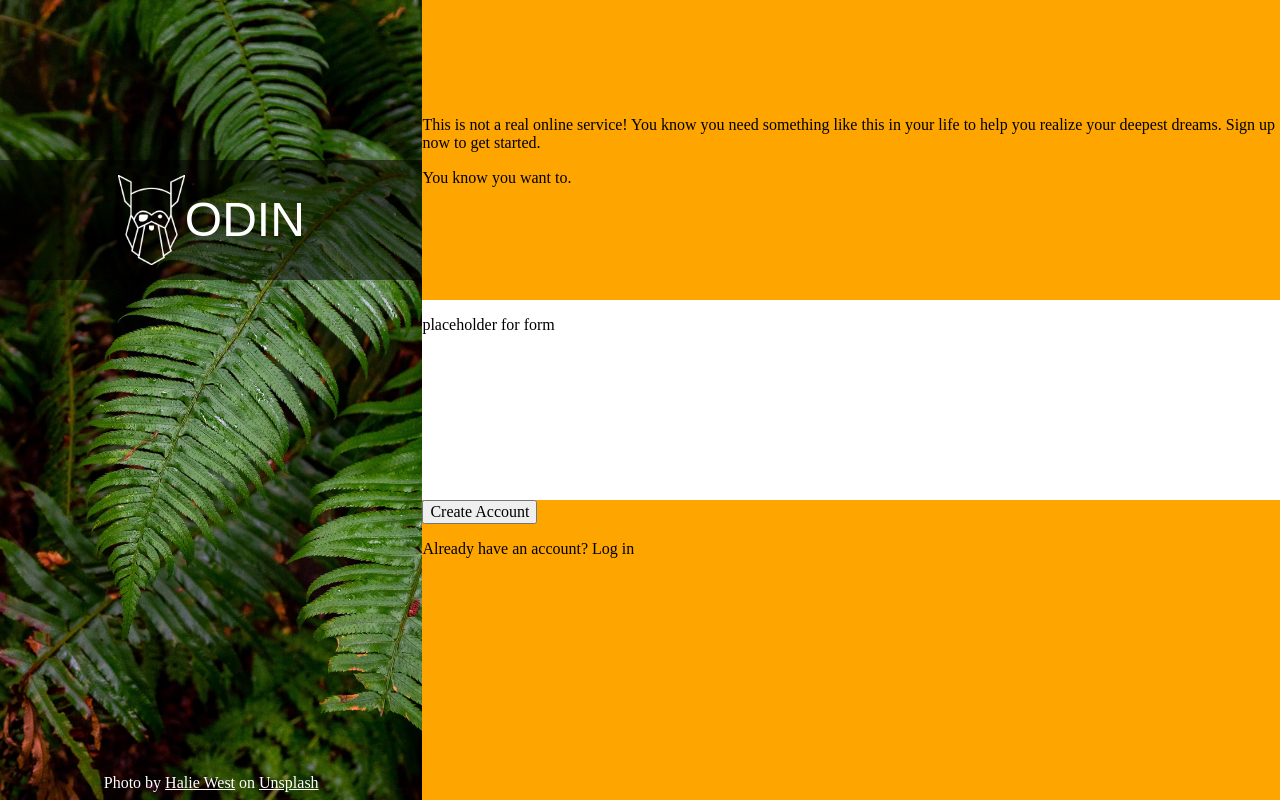
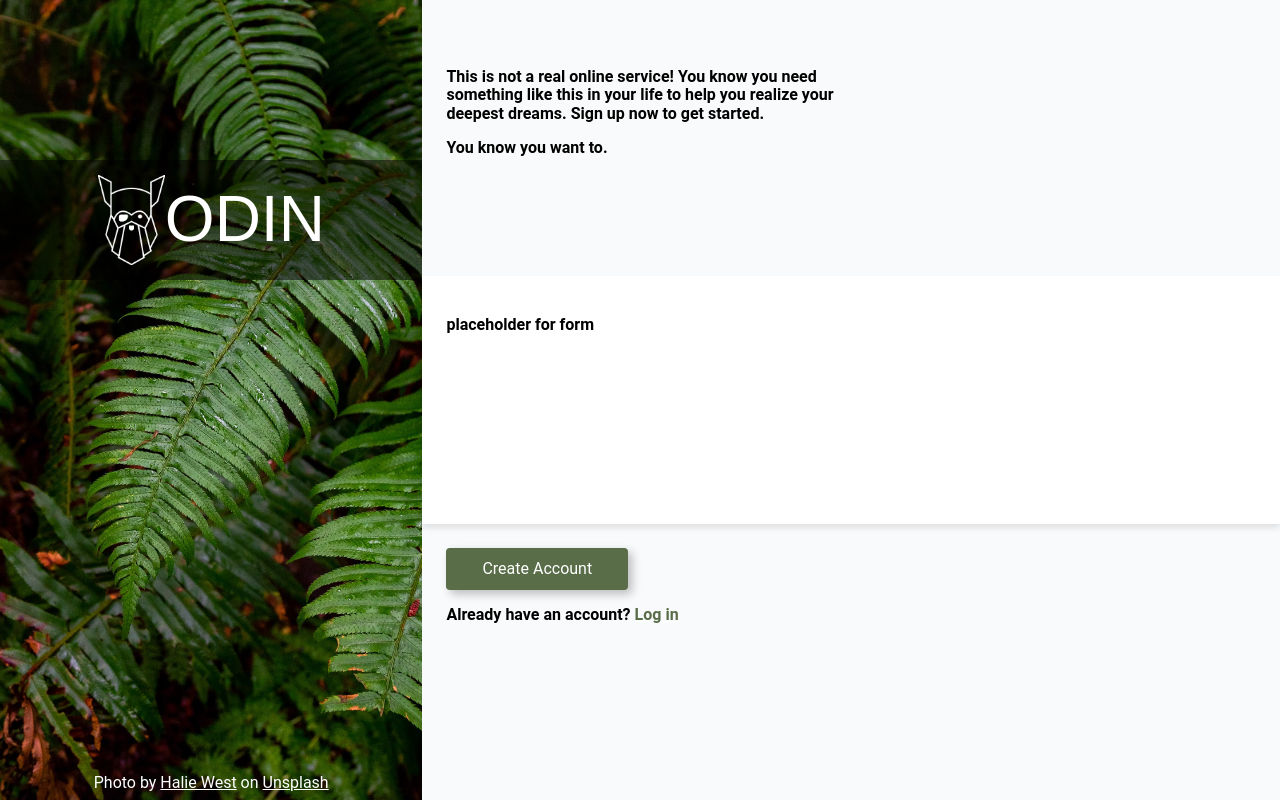
Before and after one commit to VolviX/sign-up-form, a plain HTML site: page index.html in a window 1280 px wide. Drawn offline with nearby package versions, Linux system fonts and the light colour scheme; a web font is replaced by a local one.

Commit message:
Add styling to page except the form section

```diff
--- a/index.html
+++ b/index.html
@@ -28,7 +28,7 @@
         </div>
         <div class="bot">
             <button>Create Account</button>
-            <p>Already have an account? Log in</p>
+            <p>Already have an account? <a href="#"><span class="link">Log in</span></a></p>
         </div>
     </div>
 </body>
--- a/style.css
+++ b/style.css
@@ -1,3 +1,8 @@
+:root {
+    --button-color: #596D48;
+    --border-color: #E5E7EB;
+}
+
 @font-face {
     font-family: 'Norse Bold';
     src: url(https://cdn.statically.io/gh/TheOdinProject/theodinproject/efdc2888072f409e687d31dc580595dbe4fe0ff4/app/assets/fonts/Norse-Bold.otf) format('woff2');
@@ -8,6 +13,7 @@ body {
     padding: 0px;
     background-color: #f9fafb;
     display: flex;
+    font-family: Roboto;
 }
 
 a {
@@ -31,7 +37,7 @@ a {
     background-color: rgba(0, 0, 0, 0.5);
     margin-top: 20vh;
     font-family: 'Norse Bold', sans-serif;
-    font-size: 48px;
+    font-size: 64px;
     display: flex;
     justify-content: center;
     align-items: center;
@@ -60,13 +66,33 @@ a {
     display: flex;
     flex-direction: column;
     justify-content: center;
-    background-color: orange;
+    font-weight: bold;
 }
 
 .top, .mid, .bot {
     height: 200px;
+    padding: 24px;
+}
+
+.top {
+    width: 430px;
 }
 
 .mid {
     background-color: #fff;
+    box-shadow: 0 4px 6px rgba(0, 0, 0, 0.1);
 }
+
+button {
+    padding: 12px 36px;
+    background-color: var(--button-color);
+    border: 0px;
+    border-radius: 4px;
+    color: white;
+    box-shadow: 4px 4px 10px rgba(0, 0, 0, 0.25);
+}
+
+.link {
+    color: var(--button-color);
+    font-weight: bold;
+}
```
